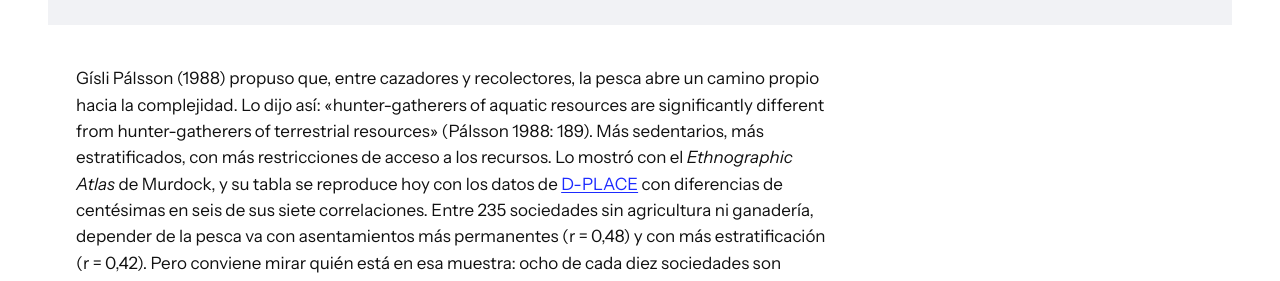
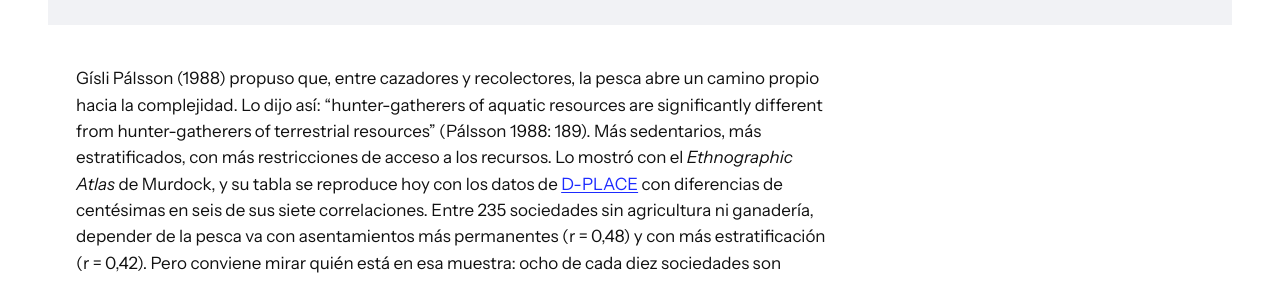
Before and after one commit to miropulgar/miropulgar.github.io, a Jekyll site: the page built from _posts/2026-10-07-camino-pesquero.markdown, in a window 1280 px wide. Shown: the part 258-539 px from the top of the page. Built offline with Jekyll 4.4.1, drawn with Linux system fonts in a browser that asks for light colours.

```diff
--- a/_posts/2026-10-07-camino-pesquero.markdown
+++ b/_posts/2026-10-07-camino-pesquero.markdown
@@ -5,7 +5,7 @@ date:   2026-10-07 08:00:00 +0200
 categories: jekyll update
 ---
 
-Gísli Pálsson (1988) propuso que, entre cazadores y recolectores, la pesca abre un camino propio hacia la complejidad. Lo dijo así: «hunter-gatherers of aquatic resources are significantly different from hunter-gatherers of terrestrial resources» (Pálsson 1988: 189). Más sedentarios, más estratificados, con más restricciones de acceso a los recursos. Lo mostró con el *Ethnographic Atlas* de Murdock, y su tabla se reproduce hoy con los datos de [D-PLACE](https://d-place.org) con diferencias de centésimas en seis de sus siete correlaciones. Entre 235 sociedades sin agricultura ni ganadería, depender de la pesca va con asentamientos más permanentes (r = 0,48) y con más estratificación (r = 0,42). Pero conviene mirar quién está en esa muestra: ocho de cada diez sociedades son norteamericanas.
+Gísli Pálsson (1988) propuso que, entre cazadores y recolectores, la pesca abre un camino propio hacia la complejidad. Lo dijo así: "hunter-gatherers of aquatic resources are significantly different from hunter-gatherers of terrestrial resources" (Pálsson 1988: 189). Más sedentarios, más estratificados, con más restricciones de acceso a los recursos. Lo mostró con el *Ethnographic Atlas* de Murdock, y su tabla se reproduce hoy con los datos de [D-PLACE](https://d-place.org) con diferencias de centésimas en seis de sus siete correlaciones. Entre 235 sociedades sin agricultura ni ganadería, depender de la pesca va con asentamientos más permanentes (r = 0,48) y con más estratificación (r = 0,42). Pero conviene mirar quién está en esa muestra: ocho de cada diez sociedades son norteamericanas.
 
 Pero, al separar por regiones, la tesis se parte en dos. El sedentarismo acompaña a la pesca en todas partes, también fuera de Norteamérica (r = 0,50). La estratificación no. Fuera de Norteamérica desaparece (r = −0,01), y dentro se apoya sobre todo en la costa noroeste, la de los tlingit, los haida o los kwakwaka'wakw, con sus potlatch y sus rangos. Sin esas 39 sociedades, la correlación cae a la mitad (de 0,42 a 0,23). Lo que parecía una vía pesquera hacia la desigualdad es, en buena medida, un fenómeno regional. Y en el Atlas completo, con agricultores y pastores, lo que acompaña al sedentarismo y a la propiedad es la agricultura, no la pesca.
 
```
